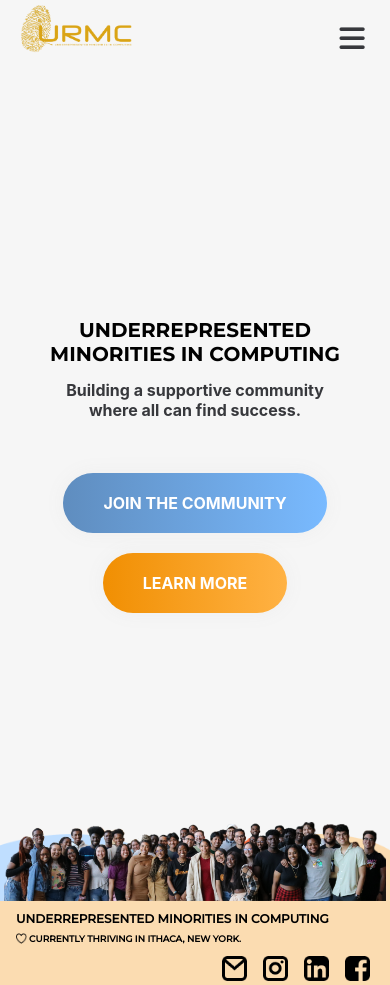
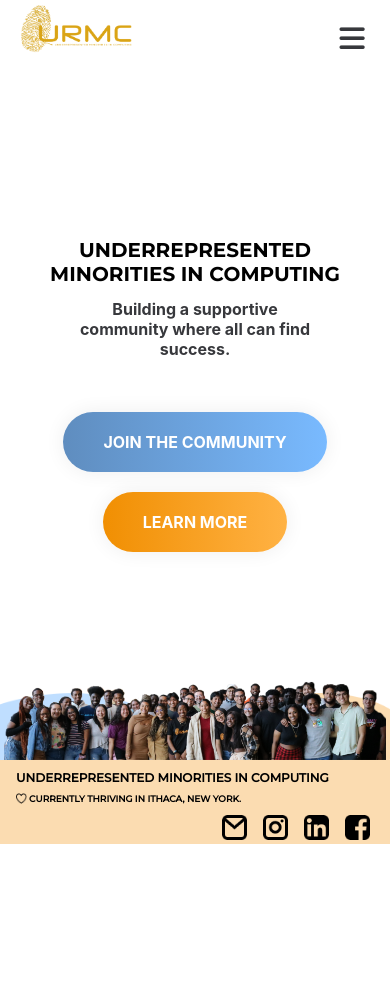
Before and after one commit to urmc-cornell/urmc-website, a React (Create React App) app: page / in a window 390 px wide. After the commit the page ends 844 px from the top, so only its background shows below. Built offline with nearby package versions, Linux system fonts and the light colour scheme.

Commit message:
mobile changes to about us, leadership, events

```diff
--- a/src/App.css
+++ b/src/App.css
@@ -8,17 +8,21 @@
   display: flex;
   flex-direction: column;
   min-height: 100vh;
-  background: #F6F6F6;
+  /* background: #F6F6F6; */
+}
+
+.content-wrap {
+  display: flex;
+  flex-direction: column;
+  /* height: 500px; */
+  min-height: 100vh;
 }
 
 .body {
   display: flex;
   flex-direction: column;
-  min-height: 100vh;
-}
-
-.content-wrap {
-  min-height: 100vh;
+  flex-grow: 1;
+  /* min-height: 100vh; */
 }
 
 .foot-params {
--- a/src/components/Navbar.js
+++ b/src/components/Navbar.js
@@ -4,7 +4,7 @@ import '../styles/bars.css'
 
 class Navbar extends Component {
 
-    state = {clicked: false}
+    state = { clicked: false }
 
     handleClick = () => {
         this.setState({ clicked: !this.state.clicked })
@@ -19,7 +19,8 @@ class Navbar extends Component {
                 <i className={this.state.clicked ? "fas fa-times" : "fas fa-bars"}></i>
 
             </div>
-        <ul className={this.state.clicked ? "nav-menu active" : "nav-menu"}>
+            <div className={this.state.clicked ? "nav-container active" : "nav-container"}>
+                <ul className="nav-menu">
                     <CustomLink href="/about-us">ABOUT US</CustomLink>
                     <CustomLink href="/leadership">LEADERSHIP</CustomLink>
                     <CustomLink href="/events">EVENTS</CustomLink>
@@ -27,13 +28,14 @@ class Navbar extends Component {
                     <CustomLink href="/getting-involved">GETTING INVOLVED</CustomLink>
                     <CustomLink href="/sponsors">SPONSORS</CustomLink>
                 </ul>
+            </div>
         </nav>
     }
 }
 
 export default Navbar
 
-function CustomLink({href, children, ...props}) {
+function CustomLink({ href, children, ...props }) {
     const path = window.location.pathname
 
     return (
--- a/src/pages/Leadership.js
+++ b/src/pages/Leadership.js
@@ -24,7 +24,7 @@ class Leadership extends Component {
     render() {
         const { selectedCard } = this.state;
 
-        return <div>
+        return <div className="leadership-page">
             <h1 className="leadership">Executive Board</h1>
             <h2 className="fall22"> Spring 2023</h2>
             <EboardPopup trigger={this.state.popupActive} card={this.state.selectedCard} setTrigger={this.handleClose}>
--- a/src/styles/Leadership.css
+++ b/src/styles/Leadership.css
@@ -1,3 +1,10 @@
+.leadership-page {
+  height: 100%;
+  display: flex;
+  flex-direction: column;
+
+}
+
 .leadership {
     display: flex;
     text-align: center;
@@ -14,8 +21,9 @@
 .grid-container-container {
   display: flex;
   align-items: center;
+  height: 80%;
+
   justify-content: center;
-
 }
 
   .grid-container {
@@ -24,11 +32,11 @@
     grid-gap: 20px;
     overflow: auto;
     max-width: 100%;
-    height: auto;
     margin-left: 20px;
     margin-right: 20px;
     align-items: center;
     justify-content: center;
+    height: 100%;
   }
 
   .grid-item {
@@ -41,15 +49,14 @@
   }
 
 
-@media (max-width: 767px) { /* adjust the breakpoint as needed */
+@media (max-width: 767px) {
     .grid-container {
       width: 200;
-      height: 1000px;
       margin-left: auto;
       margin-right: auto;
     }
 
     .grid-item {
-      width: fit; /* set a minimum width for the cards */
+      width: fit;
     }
   }
--- a/src/styles/bars.css
+++ b/src/styles/bars.css
@@ -100,28 +100,31 @@
 }
 
 @media (max-width: 768px) {
-    /* .nav {
-        position: relative;
-    } */
 
     .nav-menu {
         display: flex;
         flex-direction: column;
+        margin-top: 30%;
+    }
+
+    .nav-container.active {
+        background-color: #FFF3E2;
+        left: 0;
+        opacity: 1;
+        transition: all 0.5s ease;
+        z-index: 1;
+    }
+
+    .nav-container {
+        display: flex;
+        flex-direction: column;
         width: 80%;
-        height: 120vh;
+        height: 100vh;
         position: absolute;
         top: 0px;
         left: -100%;
         opacity: 1;
         transition: all 0.5s ease;
-    }
-
-    .nav-menu.active {
-        background-color: #FFF3E2;
-        left: 0;
-        opacity: 1;
-        transition: all 0.5s ease;
-        z-index: 1;
     }
 
     .menu-icon {
@@ -158,4 +161,4 @@
         margin-left: auto;
         gap: 0.5rem
     }
-  }
+}
--- a/src/styles/home.css
+++ b/src/styles/home.css
@@ -5,8 +5,10 @@
 .home {
     display: flex;
     justify-content: center;
-    height: 100vh;
+    /* align-items: stretch; */
+    flex-grow: 1;
     flex-direction: column;
+    position: relative;
 }
 
 .header {
@@ -55,7 +57,7 @@
     color: white;
     box-shadow: 0 0 20px #eee;
     text-decoration: none;
-    border-radius: 15px;
+    border-radius: 64px;
 }
 
 .btn-1 {
@@ -137,6 +139,10 @@
 
     .home-content {
         position: absolute;
+        top: 50%;
+        left: 5%;
+        right: 5%;
+        transform: translateY(-50%);
     }
 
     .header {
```
Also changed, not shown: 1 other file (tests, documents, lock files or other folders). Lines whose indentation alone changed are shown as unchanged.
